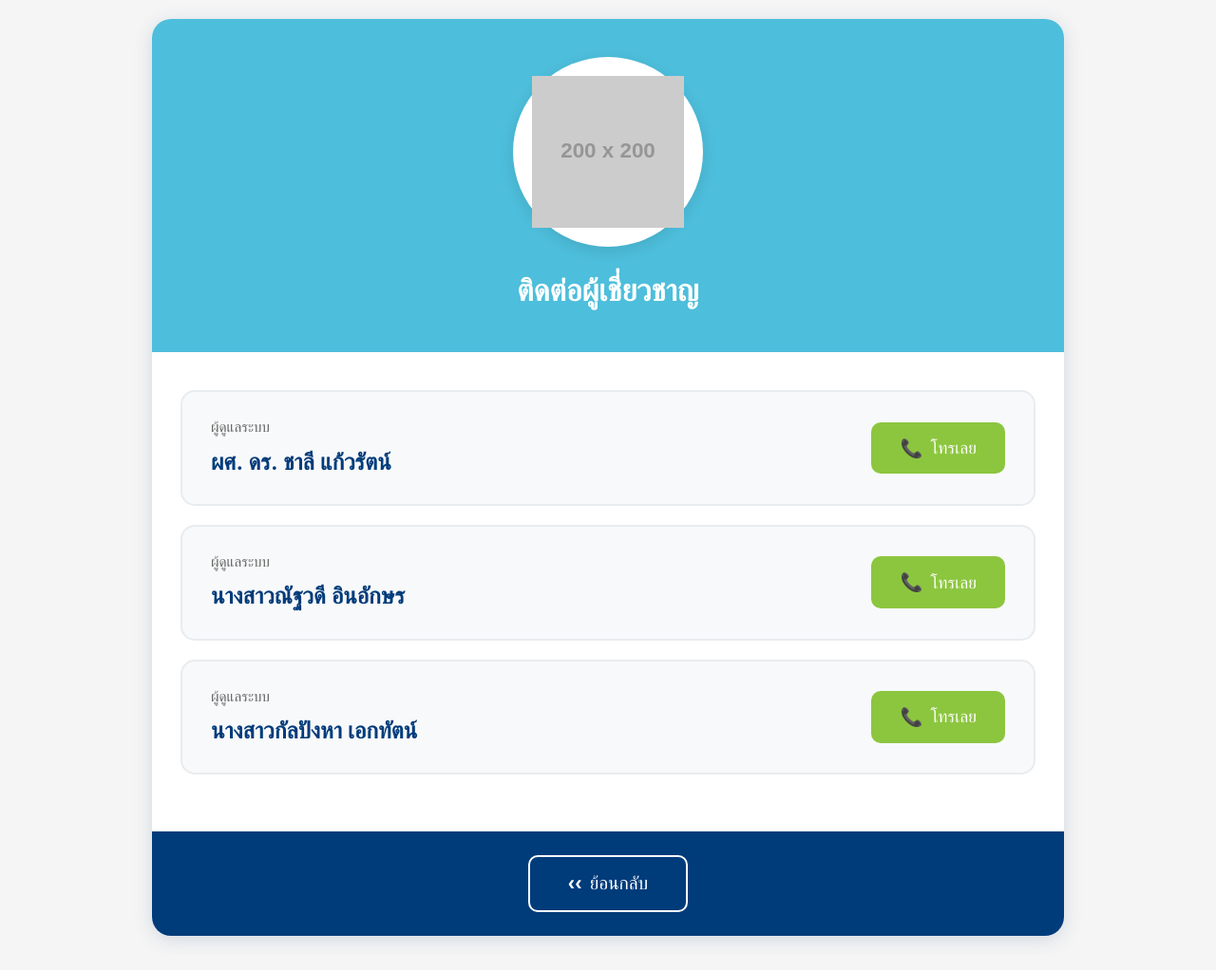
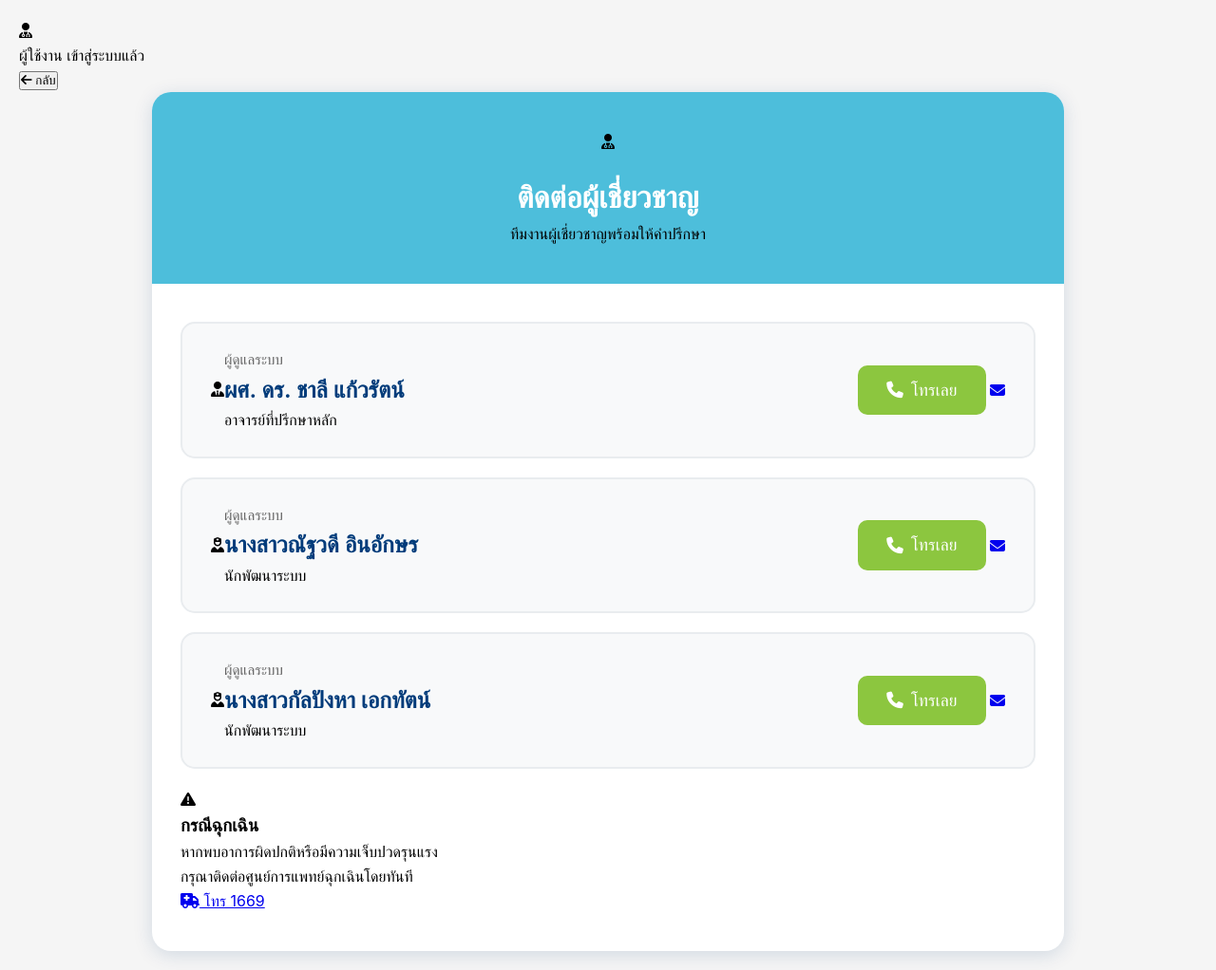
Before and after one commit to nattavadee47/FN2, a plain HTML site: page contact.html in a window 1280 px wide. Shown: the whole page at 95% size. Drawn offline with Linux system fonts and the light colour scheme; placeholder pictures from the web are drawn by us.

Commit message:
Update contact page title and add user header

```diff
--- a/contact.html
+++ b/contact.html
@@ -3,60 +3,144 @@
 <head>
     <meta charset="UTF-8">
     <meta name="viewport" content="width=device-width, initial-scale=1.0">
-    <title>ติดต่อผู้เชี่ยวชาญ</title>
+    <title>ติดต่อผู้เชี่ยวชาญ - ระบบกายภาพบำบัด</title>
+    <link href="https://fonts.googleapis.com/css2?family=Kanit:wght@300;400;500;600;700&display=swap" rel="stylesheet">
+    <link rel="stylesheet" href="https://cdnjs.cloudflare.com/ajax/libs/font-awesome/6.4.0/css/all.min.css">
     <link rel="stylesheet" href="css/contact.css">
 </head>
 <body>
-    <div class="container">
-        <header class="header">
-            <div class="header-icon">
-                <div class="icon-circle">
-                    <img src="https://via.placeholder.com/200x200/fff/666?text=Icon" alt="ติดต่อผู้เชี่ยวชาญ">
+    <!-- User Header -->
+    <div class="user-header">
+        <div class="user-header-content">
+            <div class="user-info">
+                <div class="user-avatar">
+                    <i class="fas fa-user-md"></i>
+                </div>
+                <div class="user-details">
+                    <span class="user-name" id="userName">ผู้ใช้งาน</span>
+                    <span class="user-status">เข้าสู่ระบบแล้ว</span>
                 </div>
             </div>
+            <div class="nav-buttons">
+                <button class="nav-btn" onclick="goBack()">
+                    <i class="fas fa-arrow-left"></i>
+                    กลับ
+                </button>
+            </div>
+        </div>
+    </div>
+
+    <div class="container">
+        <!-- Header Section -->
+        <div class="header">
+            <div class="header-icon">
+                <i class="fas fa-user-doctor"></i>
+            </div>
             <h1>ติดต่อผู้เชี่ยวชาญ</h1>
-        </header>
+            <p class="subtitle">ทีมงานผู้เชี่ยวชาญพร้อมให้คำปรึกษา</p>
+        </div>
 
         <main class="main-content">
             <!-- ผู้ดูแลคนที่ 1 -->
             <div class="contact-card">
+                <div class="contact-avatar">
+                    <i class="fas fa-user-tie"></i>
+                </div>
                 <div class="contact-info">
-                    <p class="contact-label">ผู้ดูแลระบบ</p>
+                    <span class="contact-label">ผู้ดูแลระบบ</span>
                     <h2 class="contact-name">ผศ. ดร. ชาลี แก้วรัตน์</h2>
+                    <p class="contact-role">อาจารย์ที่ปรึกษาหลัก</p>
                 </div>
+                <div class="contact-actions">
                     <a href="tel:" class="btn-call">
-                    <span class="phone-icon">📞</span> โทรเลย
+                        <i class="fas fa-phone"></i>
+                        <span>โทรเลย</span>
                     </a>
+                    <a href="mailto:" class="btn-email">
+                        <i class="fas fa-envelope"></i>
+                    </a>
+                </div>
             </div>
 
             <!-- ผู้ดูแลคนที่ 2 -->
             <div class="contact-card">
+                <div class="contact-avatar">
+                    <i class="fas fa-user-nurse"></i>
+                </div>
                 <div class="contact-info">
-                    <p class="contact-label">ผู้ดูแลระบบ</p>
+                    <span class="contact-label">ผู้ดูแลระบบ</span>
                     <h2 class="contact-name">นางสาวณัฐวดี อินอักษร</h2>
+                    <p class="contact-role">นักพัฒนาระบบ</p>
                 </div>
+                <div class="contact-actions">
                     <a href="tel:" class="btn-call">
-                    <span class="phone-icon">📞</span> โทรเลย
+                        <i class="fas fa-phone"></i>
+                        <span>โทรเลย</span>
                     </a>
+                    <a href="mailto:" class="btn-email">
+                        <i class="fas fa-envelope"></i>
+                    </a>
+                </div>
             </div>
 
             <!-- ผู้ดูแลคนที่ 3 -->
             <div class="contact-card">
+                <div class="contact-avatar">
+                    <i class="fas fa-user-nurse"></i>
+                </div>
                 <div class="contact-info">
-                    <p class="contact-label">ผู้ดูแลระบบ</p>
+                    <span class="contact-label">ผู้ดูแลระบบ</span>
                     <h2 class="contact-name">นางสาวกัลปังหา เอกทัตน์</h2>
+                    <p class="contact-role">นักพัฒนาระบบ</p>
                 </div>
+                <div class="contact-actions">
                     <a href="tel:" class="btn-call">
-                    <span class="phone-icon">📞</span> โทรเลย
+                        <i class="fas fa-phone"></i>
+                        <span>โทรเลย</span>
+                    </a>
+                    <a href="mailto:" class="btn-email">
+                        <i class="fas fa-envelope"></i>
                     </a>
                 </div>
+            </div>
+
+            <!-- Emergency Contact Card -->
+            <div class="emergency-card">
+                <div class="emergency-icon">
+                    <i class="fas fa-exclamation-triangle"></i>
+                </div>
+                <div class="emergency-content">
+                    <h3>กรณีฉุกเฉิน</h3>
+                    <p>หากพบอาการผิดปกติหรือมีความเจ็บปวดรุนแรง<br>กรุณาติดต่อศูนย์การแพทย์ฉุกเฉินโดยทันที</p>
+                    <a href="tel:1669" class="btn-emergency">
+                        <i class="fas fa-ambulance"></i>
+                        โทร 1669
+                    </a>
+                </div>
+            </div>
         </main>
+    </div>
 
-        <footer class="footer">
-            <button class="back-button" onclick="window.history.back()">
-                <span class="back-icon">‹‹</span> ย้อนกลับ
-            </button>
-        </footer>
-    </div>
+    <script>
+        function goBack() {
+            window.location.href = 'dashboard.html';
+        }
+
+        // โหลดชื่อผู้ใช้
+        window.addEventListener('DOMContentLoaded', () => {
+            try {
+                const userDataStr = localStorage.getItem('userData') || sessionStorage.getItem('userData');
+                if (userDataStr) {
+                    const userData = JSON.parse(userDataStr);
+                    const userNameEl = document.getElementById('userName');
+                    if (userData.full_name && userNameEl) {
+                        userNameEl.textContent = userData.full_name;
+                    }
+                }
+            } catch (error) {
+                console.error('Error loading user data:', error);
+            }
+        });
+    </script>
 </body>
 </html>
```
Lines whose indentation alone changed are shown as unchanged.
